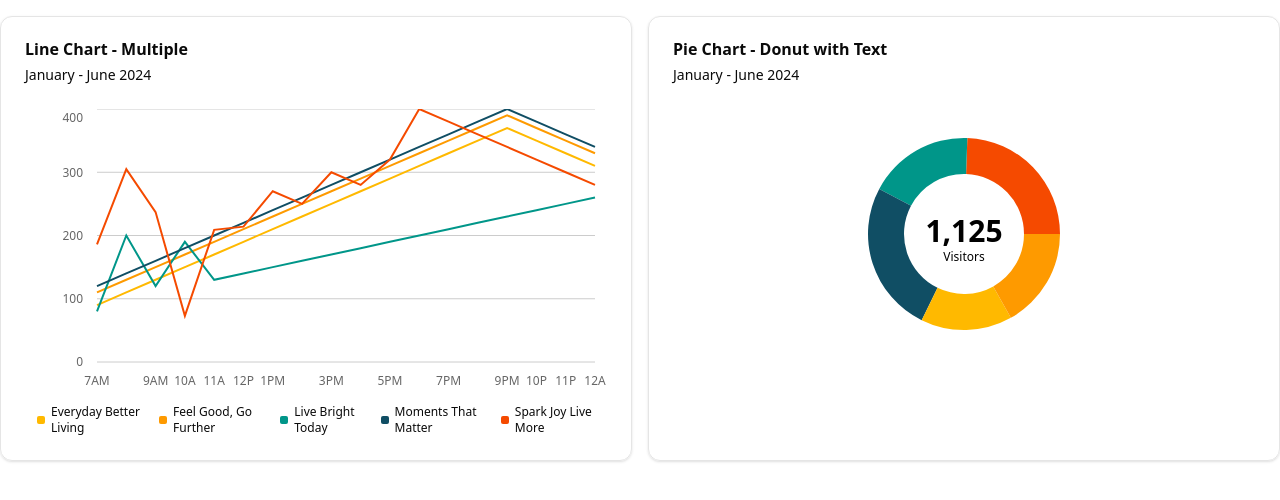
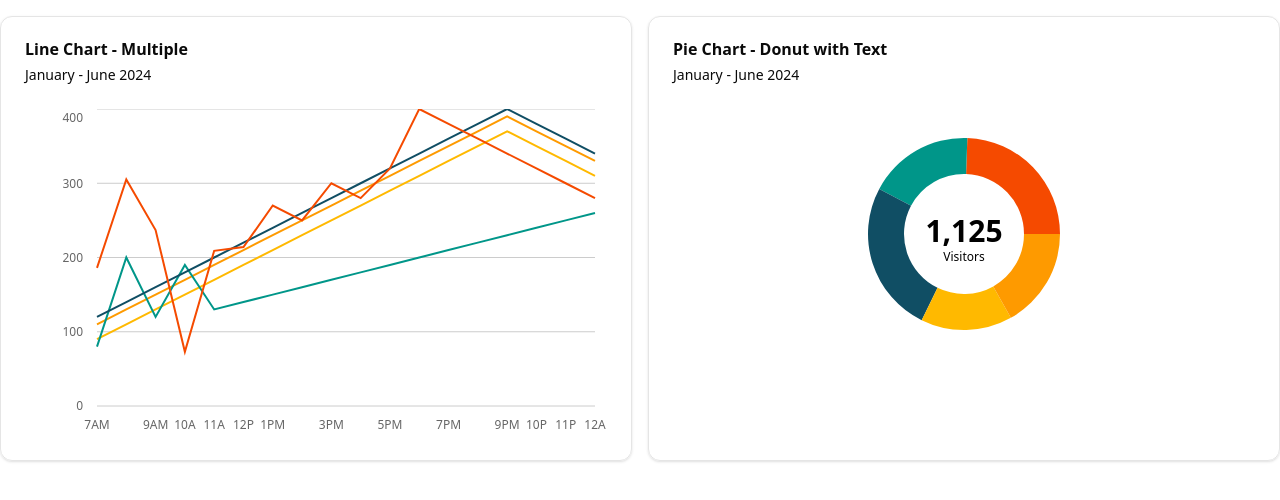
Before and after one commit to frgryr2001/research-rechart, a React app: page / in a window 1280 px wide. Shown: the top 500 px of the page. Built offline with nearby package versions, Linux system fonts and the light colour scheme; the HTML template or start-up script is replaced by a standard one.

Commit message:
fix: update ChartLegend to correctly render ChartLegendContent

```diff
--- a/src/App.tsx
+++ b/src/App.tsx
@@ -273,7 +273,9 @@ function LineExample() {
               strokeWidth={2}
               dot={false}
             />
-            <ChartLegend content={<ChartLegendContent payload={undefined}/>} />
+            <ChartLegend content={(props) => {
+                return <ChartLegendContent />
+            }} />
           </LineChart>
         </ChartContainer>
       </CardContent>
```
